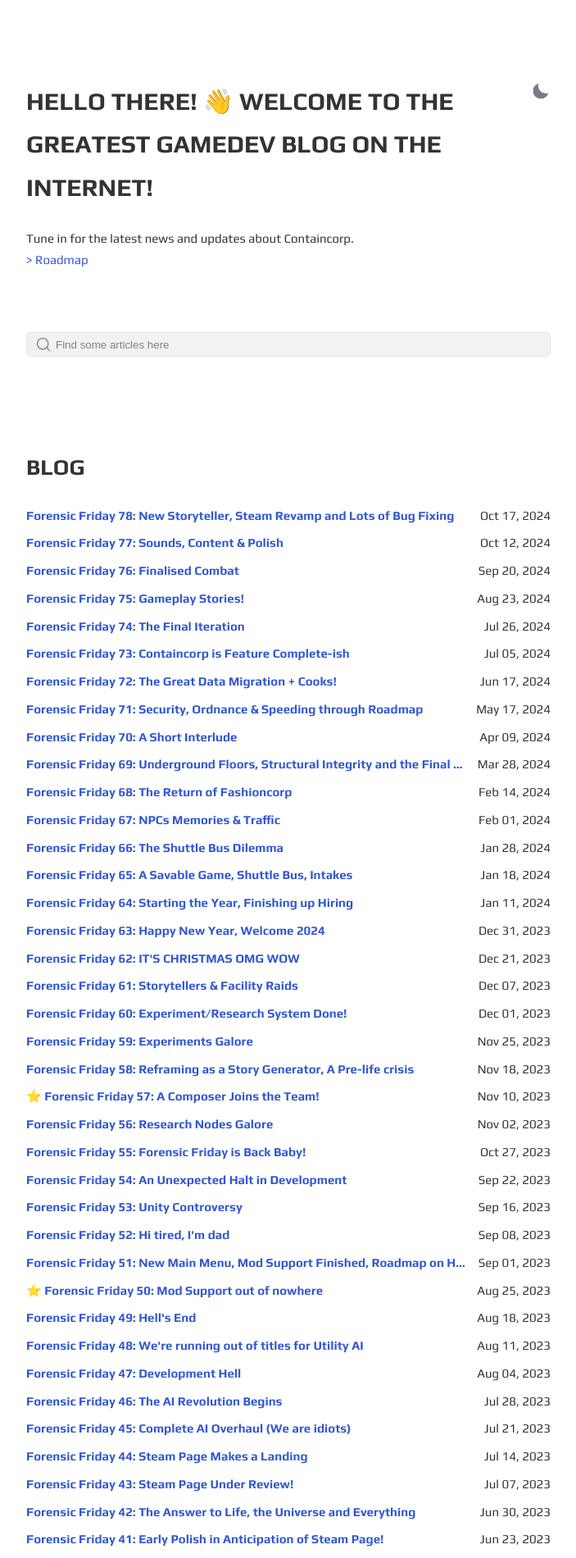
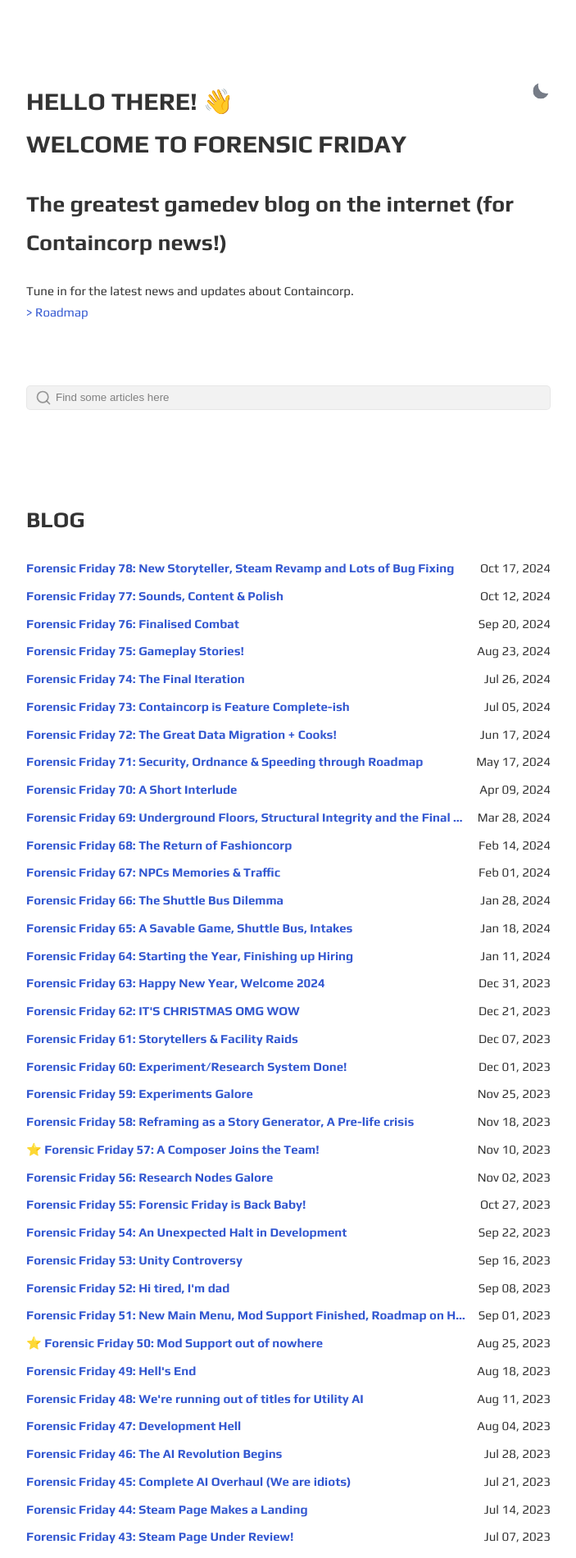
Before and after one commit to Plasmarc-Studios/containcorp-blog, a Jekyll site: the page built from docs/index.html, in a window 1280 px wide. Shown: the top 1900 px of the page at 82% size, without its empty margins (288-991 px from the left). Built offline with Jekyll 4.4.1, drawn with Linux system fonts in a browser that asks for light colours; comment, search, counter and statistics services are not loaded.

Commit message:
Adding SEO terms to title + accessibility improvements

```diff
--- a/docs/_config.yml
+++ b/docs/_config.yml
@@ -1,6 +1,7 @@
 site: Plasmarc Studios
 title: Containcorp
-greetings: Hello there! 👋 Welcome to the greatest gamedev blog on the internet!
+greetings: Hello there! 👋 <br /> Welcome to Forensic Friday
+greetingsTagline: The greatest gamedev blog on the internet (for Containcorp news!)
 description: >-
   Tune in for the latest news and updates about Containcorp.
 lang: en-GB
--- a/docs/_sass/_main.scss
+++ b/docs/_sass/_main.scss
@@ -4,7 +4,7 @@
 	box-sizing: border-box;
 	// background-color: inherit; // commenting this out gave nicer pointers on the timeline? :D
 	color: inherit;
-	margin: 0;
+	margin-block: 0;
 	padding: 0;
 }
 
--- a/docs/index.html
+++ b/docs/index.html
@@ -5,16 +5,18 @@
 <div class="main-page">
     <section id="intro">
         <div class="flex-row-between">
-            <h1>{{ site.greetings }}</h1>
+            <div>
+                <h1>{{ site.greetings }}</h1>
+                <h2>{{ site.greetingsTagline }}</h2>
+            </div>
+
             <button title="Change theme" id="theme-toggle" onclick="modeSwitcher()">
                 <div></div>
             </button>
         </div>
         <div class="bio">
-            {{ site.description }}
-            <p>
+            <p>{{ site.description }}</p>
             <a href="{{ site.url }}{{ site.baseurl }}/roadmap/#current">> Roadmap</a>
-            </p>
         </div>
 
 
```
